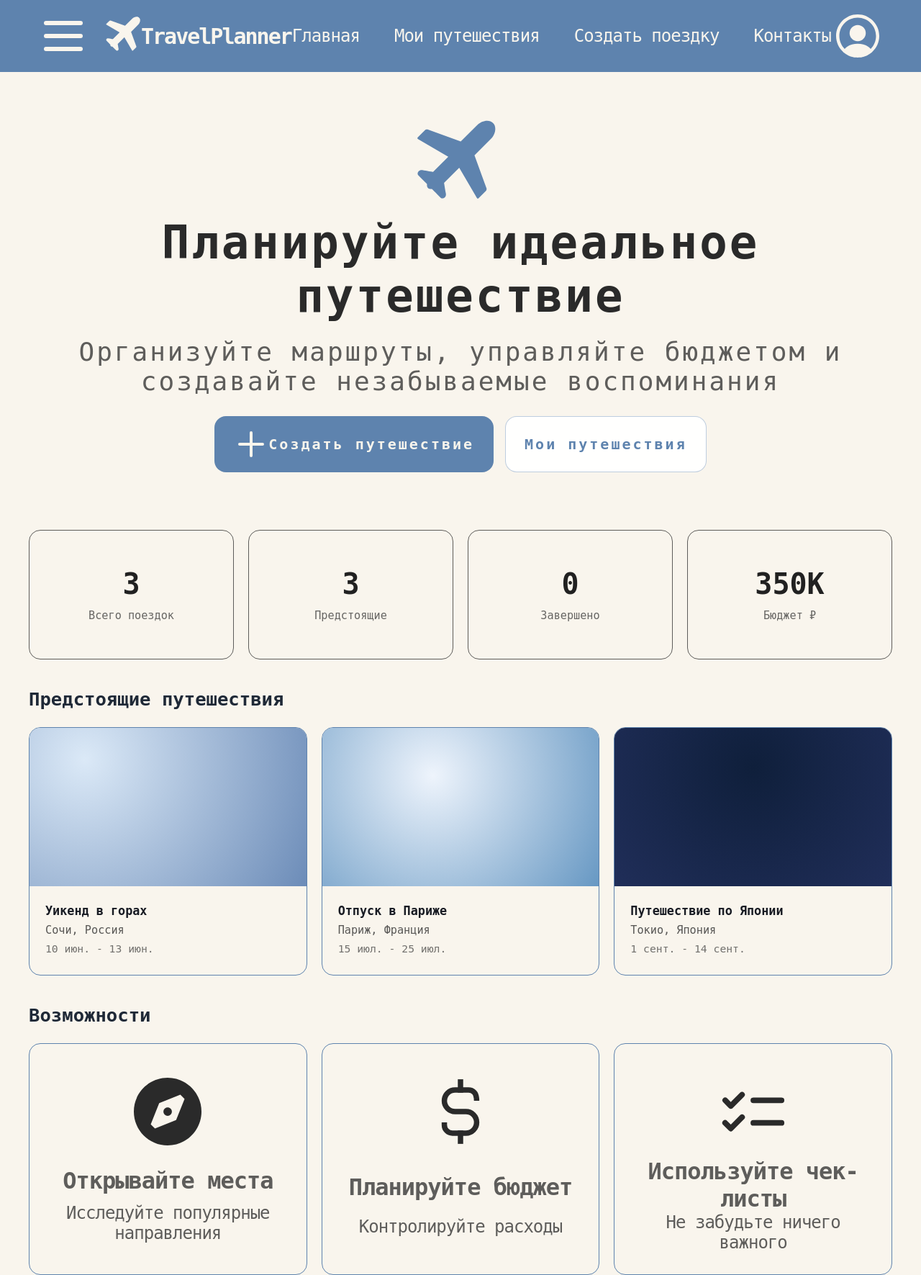
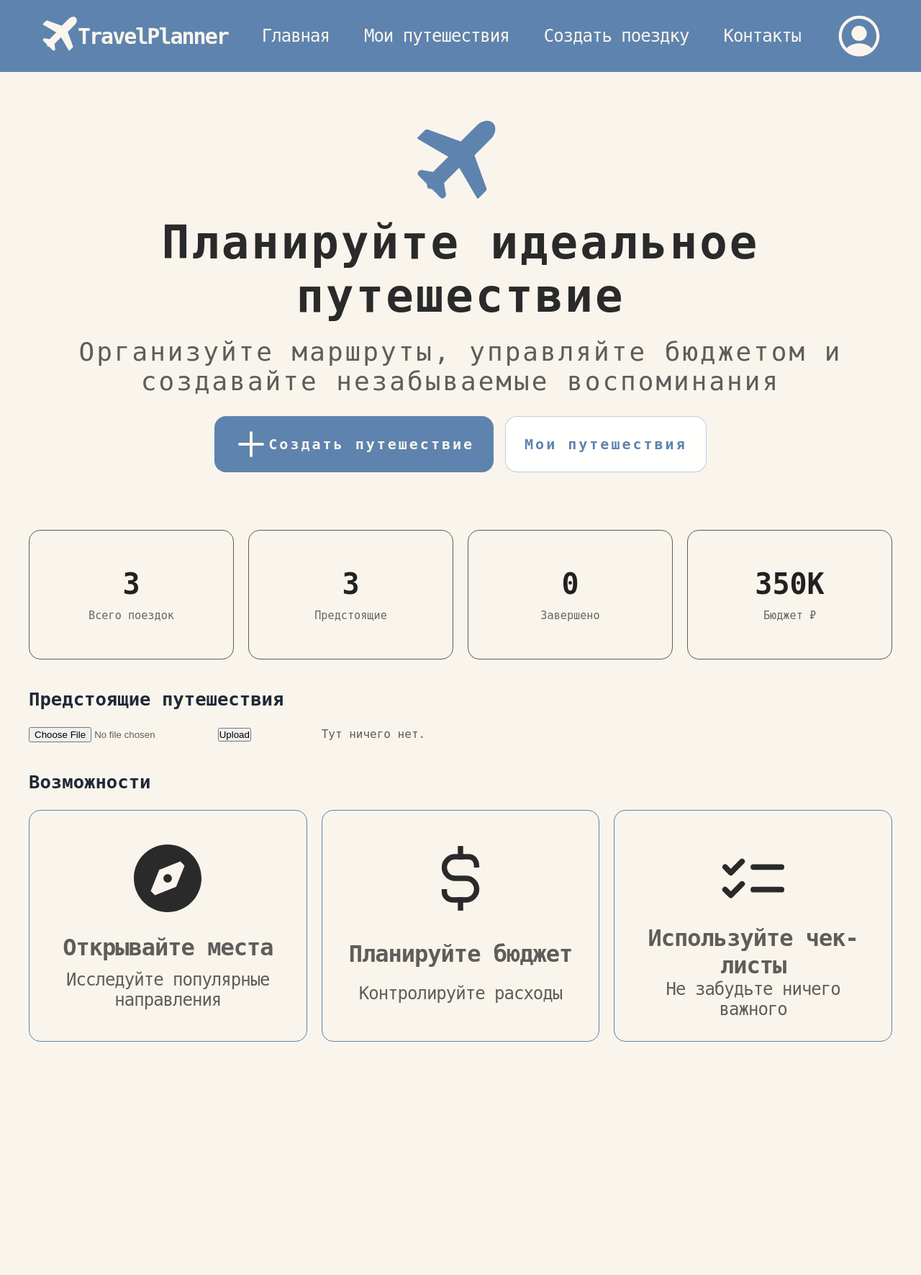
Before and after one commit to SteppingCode/travel-helper, a FastAPI app: template templates/index.html in a window 1280 px wide. Shown: the whole page at 72% size. After the commit the page ends 1447 px from the top, so only its background shows below. Run offline with FastAPI, Linux system fonts and the light colour scheme; the template is opened without the code that fills it, so the values that code supplies are empty.

Commit message:
Testing image upload

```diff
--- a/app.py
+++ b/app.py
@@ -1,5 +1,9 @@
-from fastapi import Depends, FastAPI, Request
-from fastapi.responses import HTMLResponse, FileResponse
+import io
+
+from pathlib import Path
+from uvicorn import run
+from fastapi import Depends, FastAPI, Request, UploadFile, File, HTTPException
+from fastapi.responses import HTMLResponse, FileResponse, RedirectResponse, StreamingResponse
 from fastapi.staticfiles import StaticFiles
 from fastapi.templating import Jinja2Templates
 
@@ -7,8 +11,10 @@ from database.database import Database, initialize_database
 
 app = FastAPI()
 
+UPLOAD_DIR = Path("uploads")
+UPLOAD_DIR.mkdir(exist_ok=True)
+
 app.mount("/static", StaticFiles(directory="static"), name="static")
-
 
 templates = Jinja2Templates(directory="templates")
 
@@ -26,17 +32,68 @@ def startup_event():
     initialize_database()
 
 
+# @app.post("/upload_trip/")
+# async def upload_trip(preview: UploadFile = File(...), db: Database = Depends(get_db)):
+#     """Upload image and store as BLOB"""
+#     if not preview.content_type.startswith("image/"):
+#         raise HTTPException(400, detail="Only image files allowed")
+#
+#     contents = await preview.read()
+#
+#
+#     return RedirectResponse(url="/", status_code=302)
+
+# ===EXAMPLE===
+@app.post("/upload")
+async def upload_file(image: UploadFile = File(...)):
+    print("UPLOAD FILE")
+    file_path = UPLOAD_DIR / image.filename
+
+    # Save the file
+    with open(file_path, "wb") as f:
+        contents = await image.read()
+        f.write(contents)
+
+    return {"filename": image.filename}
+
+
+@app.get("/{entity_type}/{image_id}")
+async def get_image(entity_type: str, image_id: int, db: Database = Depends(get_db)):
+    """Getting entity's image"""
+    result = db.execute(
+        sql=f"select * from images i inner join image_links il on i.id = il.image_id where il.entity_type = {entity_type} and il.image_id = {image_id}",
+        params=("fetchone",))
+
+# TODO: Ask ChatGPT How to make that when I add for example some post with image automatically adds a row in image_link and images tables?
+
+    if not result:
+        raise HTTPException(status_code=404, detail="Image not found")
+
+    image_path = result["file_path"]
+    mimetype = result["mime_type"]
+
+    with open(image_path, "rb") as image_file:
+        data = image_file.read()
+
+    return StreamingResponse(io.BytesIO(data), media_type=mimetype)
+
+
 @app.get("/", response_class=HTMLResponse)
-async def read_root(request: Request):
-    return templates.TemplateResponse(request=request, name="index.html", context={})
+async def read_root(request: Request, db: Database = Depends(get_db)):
+    trips = db.select("trips")
+    return templates.TemplateResponse(request=request, name="index.html", context={"trips": trips})
 
 
 @app.get("/mytrips", response_class=HTMLResponse)
 async def read_my_trips(request: Request, db: Database = Depends(get_db)):
-    cards = db.select("trips")
-    return templates.TemplateResponse(request=request, name="mytrips.html", context={"cards": cards})
+    trips = db.select("trips")
+    return templates.TemplateResponse(request=request, name="mytrips.html", context={"trips": trips})
 
 
 @app.get('/favicon.ico', include_in_schema=False)
 async def favicon():
     return FileResponse('static/favicon.ico')
+
+
+if __name__ == '__main__':
+    run(app, host="0.0.0.0", port=8000, reload=True)
--- a/database/database.py
+++ b/database/database.py
@@ -1,13 +1,11 @@
 import glob
 import sqlite3
-from base64 import b64encode, b64decode
+from datetime import datetime
 from os import makedirs, path
 
 sql_dir = "sql"
-
 """
 checklists
-budget
 """
 
 def conn_db(db_path: str | None = None) -> sqlite3.Connection:
@@ -46,6 +44,7 @@ class Database:
 
     def add(self, table: str, data: dict) -> int:
         """Insert a row into the specified table and return the last row id."""
+        data.update({"created_at": datetime.now().isoformat()})
         columns = ", ".join(data.keys())
         placeholders = ", ".join("?" for _ in data)
         sql = f"INSERT INTO {table} ({columns}) VALUES ({placeholders})"
--- /dev/null
+++ b/database/sql/budget.sql
@@ -0,0 +1,7 @@
+CREATE TABLE IF NOT EXISTS budget (
+    id INTEGER PRIMARY KEY AUTOINCREMENT,
+    general FLOAT NOT NULL,
+    average FLOAT NOT NULL,
+    planned FLOAT NOT NULL,
+    created_at DATETIME NOT NULL
+);
--- /dev/null
+++ b/database/sql/images.sql
@@ -0,0 +1,10 @@
+CREATE TABLE IF NOT EXISTS images (
+    id INTEGER PRIMARY KEY,
+    file_path VARCHAR(500) NOT NULL,
+    original_name VARCHAR(255),
+    mime_type VARCHAR(100),
+    file_size BIGINT,
+    width INT,
+    height INT,
+    created_at TIMESTAMP
+);
--- /dev/null
+++ b/database/sql/images_link.sql
@@ -0,0 +1,5 @@
+CREATE TABLE IF NOT EXISTS images_link (
+    image_id INTEGER NOT NULL,
+    entity_type VARCHAR(50) NOT NULL,
+    entity_id INTEGER NOT NULL
+);
--- a/database/sql/places.sql
+++ b/database/sql/places.sql
@@ -4,6 +4,5 @@ CREATE TABLE IF NOT EXISTS places (
     country VARCHAR(100) NOT NULL,
     rating FLOAT,
     description TEXT NOT NULL,
-    created_at DATETIME NOT NULL,
-    img LONGBLOB NOT NULL
+    created_at DATETIME NOT NULL
 );
--- a/database/sql/tags.sql
+++ b/database/sql/tags.sql
@@ -2,5 +2,6 @@ CREATE TABLE IF NOT EXISTS tags (
     id INTEGER PRIMARY KEY AUTOINCREMENT,
     text VARCHAR(100) NOT NULL,
     trip_id INTEGER NOT NULL,
+    created_at DATETIME NOT NULL,
     FOREIGN KEY (trip_id) REFERENCES trips(id)
 );
--- a/database/sql/trips.sql
+++ b/database/sql/trips.sql
@@ -7,6 +7,5 @@ CREATE TABLE IF NOT EXISTS trips (
     date_to DATE NOT NULL,
     created_at DATETIME NOT NULL,
     user_id INTEGER NOT NULL,
-    img LONGBLOB,
     FOREIGN KEY (user_id) REFERENCES users(id)
 );
--- a/database/sql/users.sql
+++ b/database/sql/users.sql
@@ -5,6 +5,5 @@ CREATE TABLE IF NOT EXISTS users (
     phone TEXT UNIQUE NOT NULL,
     city TEXT,
     country TEXT NOT NULL,
-    created_at TEXT NOT NULL,
-    avatar LONGBLOB
+    created_at DATETIME NOT NULL
 );
--- a/static/styles/base.css
+++ b/static/styles/base.css
@@ -81,6 +81,13 @@ header {
   }
 }
 
+.group_3 {
+  svg {
+    width: 68px !important;
+    height: 68px !important;
+  }
+}
+
 .menu {
   ul {
     display: flex;
--- a/templates/base.html
+++ b/templates/base.html
@@ -20,30 +20,6 @@
     <header>
       <div class="header-content">
         <div class="group_1">
-          <svg
-            class="burger_menu"
-            viewBox="0 0 24 24"
-            xmlns="http://www.w3.org/2000/svg"
-          >
-            <path
-              d="M4 18L20 18"
-              stroke="#000000"
-              stroke-width="2"
-              stroke-linecap="round"
-            />
-            <path
-              d="M4 12L20 12"
-              stroke="#000000"
-              stroke-width="2"
-              stroke-linecap="round"
-            />
-            <path
-              d="M4 6L20 6"
-              stroke="#000000"
-              stroke-width="2"
-              stroke-linecap="round"
-            />
-          </svg>
           <div class="name">
             <a
               href="{{url_for('read_root')}}"
--- a/templates/index.html
+++ b/templates/index.html
@@ -78,30 +78,48 @@
             <h2>Предстоящие путешествия</h2>
         </div>
         <div class="trip-grid">
+            <form action="{{ url_for('upload_file') }}" method="post" enctype="multipart/form-data">
+                <input type="file" name="file"/>
+                <input type="submit" value="Upload"/>
+            </form>
+            {% if trips %}
+            {% for card in trips %}
             <article class="trip-card trip-sochi">
                 <div class="trip-preview"></div>
                 <div class="trip-info">
-          <strong>Уикенд в горах</strong>
-          <span>Сочи, Россия</span>
-          <small>10 июн. - 13 июн.</small>
+                    <strong>{{ card.name }}</strong>
+                    <span>{{card.city}}, {{card.country}}</span>
+                    <small>{{card.date_from}} - {{card.date_to}}</small>
                 </div>
             </article>
-      <article class="trip-card trip-paris">
-        <div class="trip-preview"></div>
-        <div class="trip-info">
-          <strong>Отпуск в Париже</strong>
-          <span>Париж, Франция</span>
-          <small>15 июл. - 25 июл.</small>
-        </div>
-      </article>
-      <article class="trip-card trip-tokyo">
-        <div class="trip-preview"></div>
-        <div class="trip-info">
-          <strong>Путешествие по Японии</strong>
-          <span>Токио, Япония</span>
-          <small>1 сент. - 14 сент.</small>
-        </div>
-      </article>
+            {% endfor %}
+            {% else %}
+            Тут ничего нет.
+            {% endif %}
+            <!--      <article class="trip-card trip-sochi">-->
+            <!--        <div class="trip-preview"></div>-->
+            <!--        <div class="trip-info">-->
+            <!--          <strong>Уикенд в горах</strong>-->
+            <!--          <span>Сочи, Россия</span>-->
+            <!--          <small>10 июн. - 13 июн.</small>-->
+            <!--        </div>-->
+            <!--      </article>-->
+            <!--      <article class="trip-card trip-paris">-->
+            <!--        <div class="trip-preview"></div>-->
+            <!--        <div class="trip-info">-->
+            <!--          <strong>Отпуск в Париже</strong>-->
+            <!--          <span>Париж, Франция</span>-->
+            <!--          <small>15 июл. - 25 июл.</small>-->
+            <!--        </div>-->
+            <!--      </article>-->
+            <!--      <article class="trip-card trip-tokyo">-->
+            <!--        <div class="trip-preview"></div>-->
+            <!--        <div class="trip-info">-->
+            <!--          <strong>Путешествие по Японии</strong>-->
+            <!--          <span>Токио, Япония</span>-->
+            <!--          <small>1 сент. - 14 сент.</small>-->
+            <!--        </div>-->
+            <!--      </article>-->
         </div>
     </section>
 
@@ -151,8 +169,8 @@
                             </style>
                         </defs>
                         <g id="dollar_1" data-name="dollar 1">
-              <line class="cls-1" x1="12" y1="1.5" x2="12" y2="4.36" />
-              <line class="cls-1" x1="12" y1="19.64" x2="12" y2="22.5" />
+                            <line class="cls-1" x1="12" y1="1.5" x2="12" y2="4.36"/>
+                            <line class="cls-1" x1="12" y1="19.64" x2="12" y2="22.5"/>
                             <path
                                     class="cls-1"
                                     d="M6.27,16.77h0a2.87,2.87,0,0,0,2.87,2.87h4.77a3.82,3.82,0,0,0,3.82-3.82h0A3.82,3.82,0,0,0,13.91,12H10.09A3.82,3.82,0,0,1,6.27,8.18h0a3.82,3.82,0,0,1,3.82-3.82h4.77a2.87,2.87,0,0,1,2.87,2.87h0"
--- a/templates/mytrips.html
+++ b/templates/mytrips.html
@@ -46,7 +46,6 @@
           <svg
             viewBox="0 0 76 76"
             xmlns="http://www.w3.org/2000/svg"
-            xmlns:xlink="http://www.w3.org/1999/xlink"
             version="1.1"
             baseProfile="full"
             enable-background="new 0 0 76.00 76.00"
@@ -64,7 +63,7 @@
     </div>
 
     <div class="cards-list">
-      {% for card in cards %}
+      {% for card in trips %}
       <article class="trip-card">
         <div class="card-image card-image-large"></div>
         <div class="card-info">
```
Also changed, not shown: 2 other files. Lines whose indentation alone changed are shown as unchanged.
